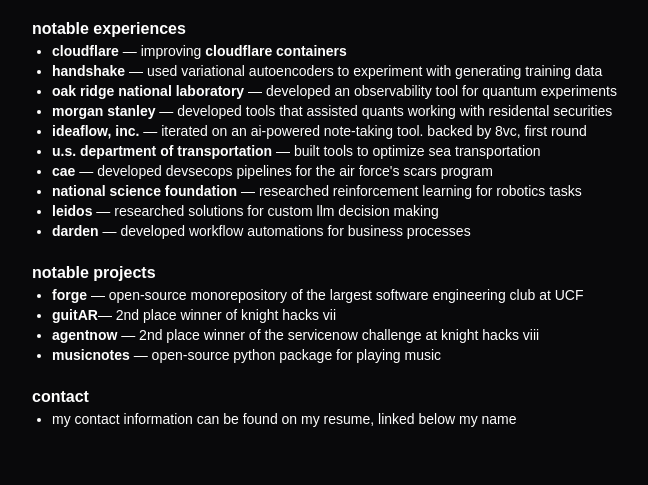
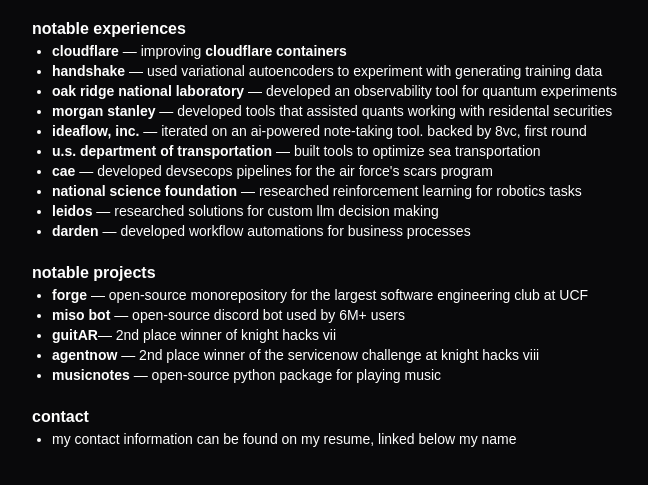
Before and after one commit to must108/site, an Astro site: page / in a window 1280 px wide. Shown: the part 207-692 px from the top of the page, without its empty margins (312-960 px from the left). Built offline with nearby package versions, Linux system fonts and the light colour scheme; Astro itself is replaced by a stand-in of ours.

Commit message:
new updates

```diff
--- a/src/pages/index.astro
+++ b/src/pages/index.astro
@@ -17,7 +17,7 @@
 		<SEO title={title} description={description} />
 	</head>
 	<body class="bg-[#09090B] text-white">
-		<div class="max-w-2xl mx-auto pt-8 sm:pt-15 p-10 flex flex-col">
+		<div class="max-w-2xl mx-auto pt-5 sm:pt-15 p-10 flex flex-col">
 			<p class="text-2xl pb-2">
 				mustaeen ahmed
 			</p>
@@ -61,7 +61,8 @@
 				<b>notable projects</b>
 			</p>
 			<ul class="text-xs sm:text-sm pl-5 pb-5 list-disc">
-				<li><a class="hover:underline" href="https://github.com/KnightHacks/forge" target="_blank"><b>forge</b></a> — open-source monorepository of the largest software engineering club at UCF</li>
+				<li><a class="hover:underline" href="https://github.com/KnightHacks/forge" target="_blank"><b>forge</b></a> — open-source monorepository for the largest software engineering club at UCF</li>
+				<li><a class="hover:underline" href="https://github.com/joinemm/miso-bot" target="_blank"><b>miso bot</b></a> — open-source discord bot used by 6M+ users</li>
 				<li><a class="hover:underline" href="https://devpost.com/software/guitar-o3gw19" target="_blank"><b>guitAR</b></a>— 2nd place winner of knight hacks vii</li>
 				<li><a class="hover:underline" href="https://devpost.com/software/agentnow" target="_blank"><b>agentnow</b></a> — 2nd place winner of the servicenow challenge at knight hacks viii</li>
 				<li><a class="hover:underline" href="https://pypi.org/project/musicnotes/" target="_blank"><b>musicnotes</b></a> — open-source python package for playing music</li>
```
